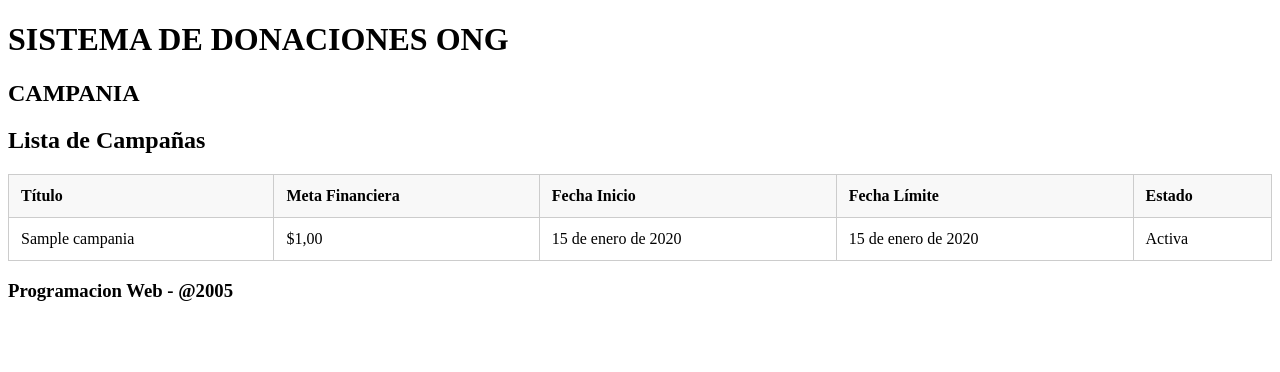
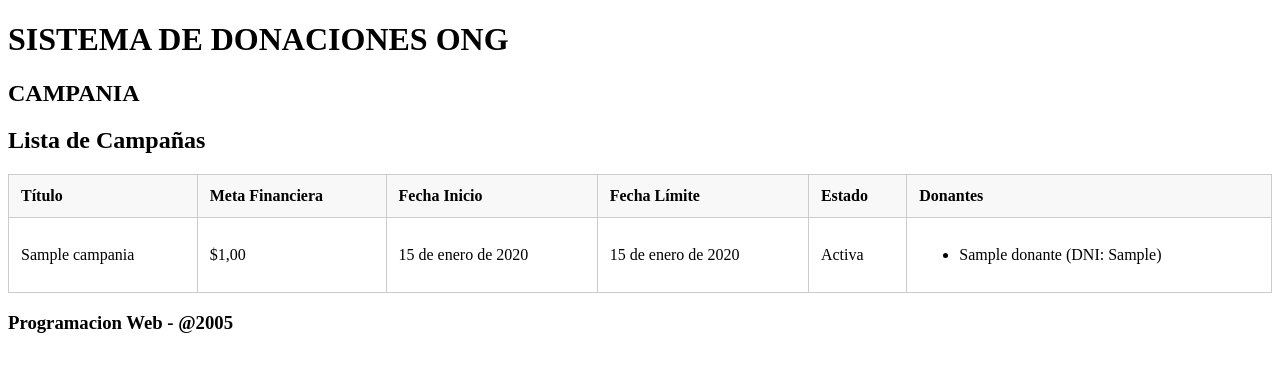
Before and after one commit to Bryan-Daniel-Sandoval-Quenta/ProyectoWeb3_SistemaONG, a Django app: page /lista_campania/ in a window 1280 px wide. Shown: the top 372 px of the page. Run offline with Django 5.2, Linux system fonts and the light colour scheme; tables that the repository leaves empty hold one stand-in row (values such as "Sample post").

Commit message:
Donante y Campania: Relacion Donante-Campania creada, mostrando donantes por campania

```diff
--- a/SisDonacionONG/campania/templates/campania/lista_campanias.html
+++ b/SisDonacionONG/campania/templates/campania/lista_campanias.html
@@ -27,6 +27,7 @@
                 <th>Fecha Inicio</th>
                 <th>Fecha Límite</th>
                 <th>Estado</th>
+                <th>Donantes</th>
             </tr>
         </thead>
         <tbody>
@@ -37,6 +38,15 @@
                 <td>{{ c.fecha_inicio }}</td>
                 <td>{{ c.fecha_limite }}</td>
                 <td>{{ c.get_estado_display }}</td>
+                <td>
+                    <ul>
+                        {% for d in c.donantes.all %}
+                            <li>{{ d.nombre }} (DNI: {{ d.dni }})</li>
+                        {% empty %}
+                            <li>No hay donantes</li>
+                        {% endfor %}
+                    </ul>
+                </td>
             </tr>
             {% endfor %}
         </tbody>
--- a/SisDonacionONG/donante/forms.py
+++ b/SisDonacionONG/donante/forms.py
@@ -4,10 +4,11 @@ from .models import Donante
 class DonanteForm(forms.ModelForm):
     class Meta:
         model = Donante
-        fields = ['nombre', 'telefono', 'direccion', 'dni']
+        fields = ['nombre', 'telefono', 'direccion', 'dni', 'campania']
         widgets = {
             'nombre': forms.TextInput(attrs={'class': 'form-control'}),
             'telefono': forms.TextInput(attrs={'class': 'form-control'}),
             'direccion': forms.Textarea(attrs={'rows': 3, 'class': 'form-control'}),
             'dni': forms.TextInput(attrs={'class': 'form-control'}),
+            'campania': forms.Select(attrs={'class': 'form-control'})
         }
--- a/SisDonacionONG/donante/models.py
+++ b/SisDonacionONG/donante/models.py
@@ -1,4 +1,5 @@
 from django.db import models
+from campania.models import Campania
 
 class Donante(models.Model):
     nombre = models.CharField(
@@ -16,6 +17,14 @@ class Donante(models.Model):
         unique=True
     )
 
+    campania = models.ForeignKey(
+        Campania,
+        on_delete=models.CASCADE,
+        related_name='donantes',
+        null=True,
+        blank=True
+    )
+
     class Meta:
         ordering = [
             'nombre'
```
Also changed, not shown: SisDonacionONG/campania/migrations/0001_initial.py, SisDonacionONG/donante/migrations/0001_initial.py (added), SisDonacionONG/donante/migrations/__init__.py (added).
